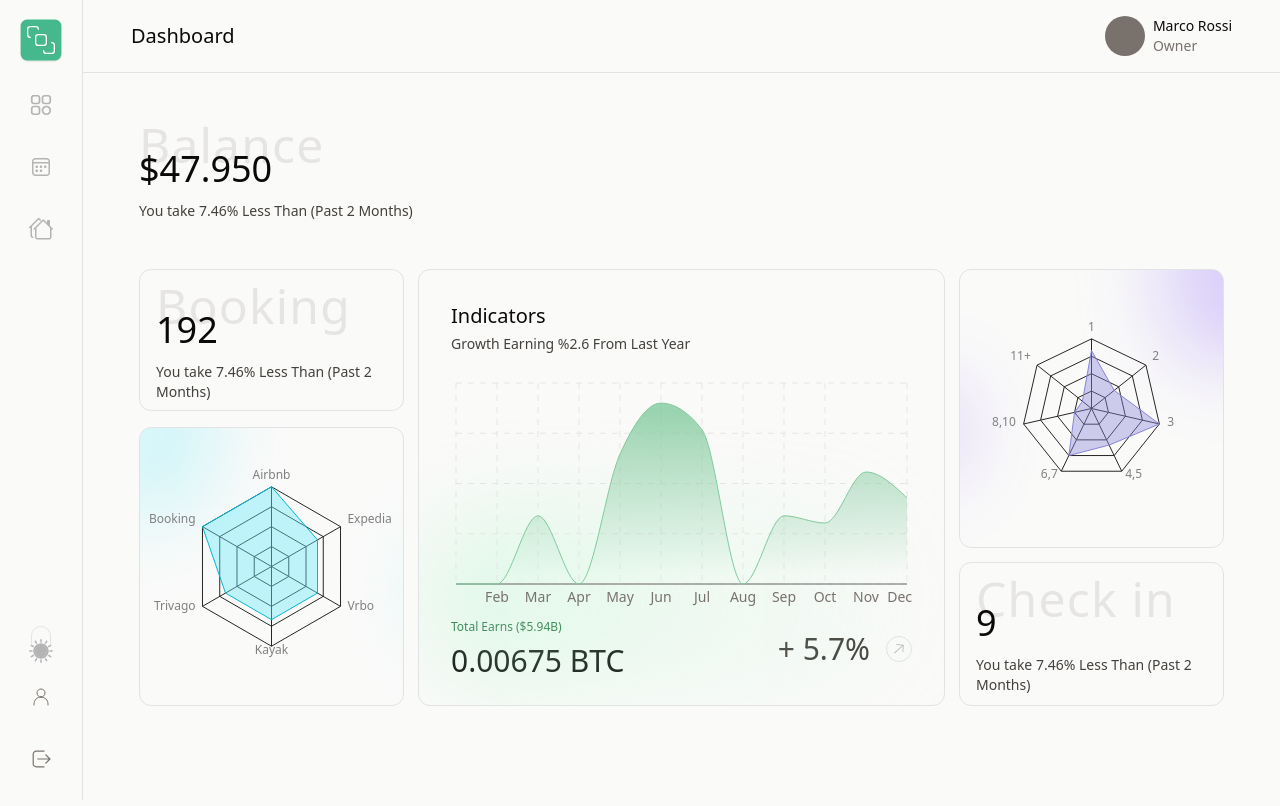
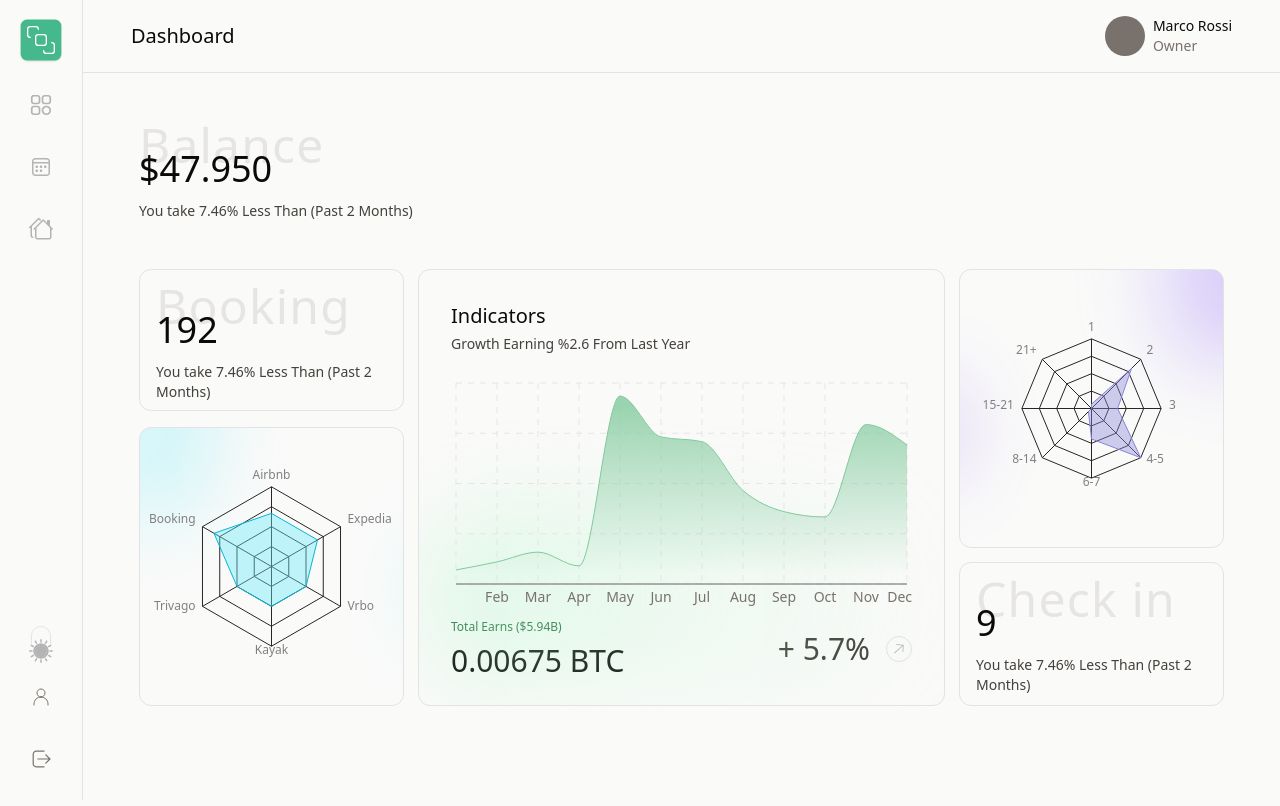
Before and after one commit to skyc4ffe1ne/dashboard, a React (Vite) app: page / in a window 1280 px wide. Built offline with nearby package versions, Linux system fonts and the light colour scheme; data requests are answered from the project's data file.

Commit message:
added data for the chart3

```diff
--- a/data/api.json
+++ b/data/api.json
@@ -153,6 +153,336 @@
       "price_per_night": 110,
       "extra_price": 20,
       "total_price": 0
+    },
+    {
+      "name": "Alberto Conti",
+      "email": "alberto.conti@example.com",
+      "checkin_date": "2024-12-01",
+      "checkout_date": "2024-12-07",
+      "booking_platform": "Vrbo",
+      "status": "confirmed",
+      "price_per_night": 150,
+      "extra_price": 30,
+      "total_price": 1050
+    },
+    {
+      "name": "Martina Ferraro",
+      "email": "martina.ferraro@example.com",
+      "checkin_date": "2024-11-01",
+      "checkout_date": "2024-11-07",
+      "booking_platform": "Booking",
+      "status": "pending",
+      "price_per_night": 110,
+      "extra_price": 25,
+      "total_price": 795
+    },
+    {
+      "name": "Simone Berti",
+      "email": "simone.berti@example.com",
+      "checkin_date": "2024-10-20",
+      "checkout_date": "2024-10-25",
+      "booking_platform": "Expedia",
+      "status": "canceled",
+      "price_per_night": 95,
+      "extra_price": 20,
+      "total_price": 0
+    },
+    {
+      "name": "Sofia Santini",
+      "email": "sofia.santini@example.com",
+      "checkin_date": "2024-09-05",
+      "checkout_date": "2024-09-10",
+      "booking_platform": "Kayak",
+      "status": "confirmed",
+      "price_per_night": 85,
+      "extra_price": 15,
+      "total_price": 425
+    },
+    {
+      "name": "Giorgio Conti",
+      "email": "giorgio.conti@example.com",
+      "checkin_date": "2024-08-01",
+      "checkout_date": "2024-08-07",
+      "booking_platform": "Trivago",
+      "status": "pending",
+      "price_per_night": 105,
+      "extra_price": 25,
+      "total_price": 770
+    },
+    {
+      "name": "Arianna De Luca",
+      "email": "arianna.deluca@example.com",
+      "checkin_date": "2024-07-15",
+      "checkout_date": "2024-07-20",
+      "booking_platform": "Airbnb",
+      "status": "confirmed",
+      "price_per_night": 100,
+      "extra_price": 20,
+      "total_price": 700
+    },
+    {
+      "name": "Francesco Moretti",
+      "email": "francesco.moretti@example.com",
+      "checkin_date": "2024-06-01",
+      "checkout_date": "2024-06-07",
+      "booking_platform": "Vrbo",
+      "status": "canceled",
+      "price_per_night": 120,
+      "extra_price": 30,
+      "total_price": 0
+    },
+    {
+      "name": "Alice Gatti",
+      "email": "alice.gatti@example.com",
+      "checkin_date": "2024-05-01",
+      "checkout_date": "2024-05-03",
+      "booking_platform": "Booking",
+      "status": "confirmed",
+      "price_per_night": 130,
+      "extra_price": 25,
+      "total_price": 520
+    },
+    {
+      "name": "Irene Colombo",
+      "email": "irene.colombo@example.com",
+      "checkin_date": "2024-05-01",
+      "checkout_date": "2024-05-04",
+      "booking_platform": "Booking",
+      "status": "confirmed",
+      "price_per_night": 130,
+      "extra_price": 25,
+      "total_price": 520
+    },
+    {
+      "name": "Roberta Rossi",
+      "email": "roberta.rossi@example.com",
+      "checkin_date": "2024-04-05",
+      "checkout_date": "2024-04-08",
+      "booking_platform": "Airbnb",
+      "status": "pending",
+      "price_per_night": 85,
+      "extra_price": 15,
+      "total_price": 270
+    },
+    {
+      "name": "Gabriele Santoro",
+      "email": "gabriele.santoro@example.com",
+      "checkin_date": "2024-03-10",
+      "checkout_date": "2024-03-12",
+      "booking_platform": "Kayak",
+      "status": "canceled",
+      "price_per_night": 95,
+      "extra_price": 20,
+      "total_price": 0
+    },
+    {
+      "name": "Caterina Fabbri",
+      "email": "caterina.fabbri@example.com",
+      "checkin_date": "2024-02-15",
+      "checkout_date": "2024-02-18",
+      "booking_platform": "Expedia",
+      "status": "confirmed",
+      "price_per_night": 110,
+      "extra_price": 20,
+      "total_price": 330
+    },
+    {
+      "name": "Leonardo Giordano",
+      "email": "leonardo.giordano@example.com",
+      "checkin_date": "2024-01-05",
+      "checkout_date": "2024-01-07",
+      "booking_platform": "Trivago",
+      "status": "confirmed",
+      "price_per_night": 100,
+      "extra_price": 10,
+      "total_price": 210
+    },
+    {
+      "name": "Marta Bianchi",
+      "email": "marta.bianchi@example.com",
+      "checkin_date": "2024-12-10",
+      "checkout_date": "2024-12-12",
+      "booking_platform": "Booking",
+      "status": "confirmed",
+      "price_per_night": 125,
+      "extra_price": 25,
+      "total_price": 275
+    },
+    {
+      "name": "Emanuele Rossi",
+      "email": "emanuele.rossi@example.com",
+      "checkin_date": "2024-11-05",
+      "checkout_date": "2024-11-10",
+      "booking_platform": "Expedia",
+      "status": "pending",
+      "price_per_night": 95,
+      "extra_price": 20,
+      "total_price": 475
+    },
+    {
+      "name": "Simona De Luca",
+      "email": "simona.deluca@example.com",
+      "checkin_date": "2024-10-01",
+      "checkout_date": "2024-10-03",
+      "booking_platform": "Vrbo",
+      "status": "confirmed",
+      "price_per_night": 130,
+      "extra_price": 30,
+      "total_price": 260
+    },
+    {
+      "name": "Giovanni Martelli",
+      "email": "giovanni.martelli@example.com",
+      "checkin_date": "2024-09-25",
+      "checkout_date": "2024-09-30",
+      "booking_platform": "Airbnb",
+      "status": "canceled",
+      "price_per_night": 85,
+      "extra_price": 15,
+      "total_price": 0
+    },
+    {
+      "name": "Paola Fabbri",
+      "email": "paola.fabbri@example.com",
+      "checkin_date": "2024-08-15",
+      "checkout_date": "2024-08-18",
+      "booking_platform": "Trivago",
+      "status": "confirmed",
+      "price_per_night": 105,
+      "extra_price": 25,
+      "total_price": 435
+    },
+    {
+      "name": "Giorgio Santini",
+      "email": "giorgio.santini@example.com",
+      "checkin_date": "2024-07-10",
+      "checkout_date": "2024-07-12",
+      "booking_platform": "Kayak",
+      "status": "pending",
+      "price_per_night": 90,
+      "extra_price": 20,
+      "total_price": 200
+    },
+    {
+      "name": "Veronica Martini",
+      "email": "veronica.martini@example.com",
+      "checkin_date": "2024-06-20",
+      "checkout_date": "2024-06-25",
+      "booking_platform": "Expedia",
+      "status": "confirmed",
+      "price_per_night": 115,
+      "extra_price": 25,
+      "total_price": 575
+    },
+    {
+      "name": "Alessandro Moretti",
+      "email": "alessandro.moretti@example.com",
+      "checkin_date": "2024-05-01",
+      "checkout_date": "2024-05-03",
+      "booking_platform": "Booking",
+      "status": "canceled",
+      "price_per_night": 100,
+      "extra_price": 15,
+      "total_price": 0
+    },
+    {
+      "name": "Ilaria Colombo",
+      "email": "ilaria.colombo@example.com",
+      "checkin_date": "2024-04-25",
+      "checkout_date": "2024-05-01",
+      "booking_platform": "Airbnb",
+      "status": "confirmed",
+      "price_per_night": 90,
+      "extra_price": 20,
+      "total_price": 540
+    },
+    {
+      "name": "Giada Bianchi",
+      "email": "giada.bianchi@example.com",
+      "checkin_date": "2024-12-15",
+      "checkout_date": "2024-12-16",
+      "booking_platform": "Booking",
+      "status": "confirmed",
+      "price_per_night": 120,
+      "extra_price": 30,
+      "total_price": 150
+    },
+    {
+      "name": "Luca Neri",
+      "email": "luca.neri@example.com",
+      "checkin_date": "2024-11-20",
+      "checkout_date": "2024-11-22",
+      "booking_platform": "Expedia",
+      "status": "confirmed",
+      "price_per_night": 110,
+      "extra_price": 25,
+      "total_price": 330
+    },
+    {
+      "name": "Sabrina Rossi",
+      "email": "sabrina.rossi@example.com",
+      "checkin_date": "2024-10-15",
+      "checkout_date": "2024-10-17",
+      "booking_platform": "Vrbo",
+      "status": "pending",
+      "price_per_night": 105,
+      "extra_price": 20,
+      "total_price": 315
+    },
+    {
+      "name": "Riccardo Santini",
+      "email": "riccardo.santini@example.com",
+      "checkin_date": "2024-09-10",
+      "checkout_date": "2024-09-12",
+      "booking_platform": "Airbnb",
+      "status": "confirmed",
+      "price_per_night": 90,
+      "extra_price": 15,
+      "total_price": 180
+    },
+    {
+      "name": "Giorgia De Luca",
+      "email": "giorgia.deluca@example.com",
+      "checkin_date": "2024-08-25",
+      "checkout_date": "2024-08-27",
+      "booking_platform": "Trivago",
+      "status": "canceled",
+      "price_per_night": 95,
+      "extra_price": 20,
+      "total_price": 190
+    },
+    {
+      "name": "Matteo Ferrari",
+      "email": "matteo.ferrari@example.com",
+      "checkin_date": "2024-07-01",
+      "checkout_date": "2024-07-03",
+      "booking_platform": "Kayak",
+      "status": "confirmed",
+      "price_per_night": 75,
+      "extra_price": 10,
+      "total_price": 150
+    },
+    {
+      "name": "Cecilia Gatti",
+      "email": "cecilia.gatti@example.com",
+      "checkin_date": "2024-06-10",
+      "checkout_date": "2024-06-13",
+      "booking_platform": "Booking",
+      "status": "pending",
+      "price_per_night": 120,
+      "extra_price": 25,
+      "total_price": 360
+    },
+    {
+      "name": "Andrea Moretti",
+      "email": "andrea.moretti@example.com",
+      "checkin_date": "2024-05-15",
+      "checkout_date": "2024-05-18",
+      "booking_platform": "Expedia",
+      "status": "confirmed",
+      "price_per_night": 100,
+      "extra_price": 20,
+      "total_price": 320
     }
   ]
 }
--- a/src/features/dashboard/Chart_2.jsx
+++ b/src/features/dashboard/Chart_2.jsx
@@ -7,39 +7,14 @@
   Tooltip,
 } from "recharts";
 
-const data = [
-  {
-    subject: "AirBnb",
-    A: 120,
-  },
-  {
-    subject: "Booking",
-    A: 98,
-  },
-  {
-    subject: "Expedia",
-    A: 86,
-  },
-  {
-    subject: "Vrbo",
-    A: 99,
-  },
-  {
-    subject: "Kayak",
-    A: 85,
-  },
-  {
-    subject: "Trivago",
-    A: 65,
-  },
-];
-
 const styleTooltip = {
   borderRadius: "0.25rem",
   border: "none",
   padding: "10px",
 };
+
 const platforms = ["Airbnb", "Expedia", "Vrbo", "Kayak", "Trivago", "Booking"];
+
 export default function Chart_2({ data }) {
   const finalData = platforms.map((el, i) => {
     let a = data.filter((j) => j.booking_platform === el).length;
--- a/src/features/dashboard/Chart_3.jsx
+++ b/src/features/dashboard/Chart_3.jsx
@@ -6,15 +6,32 @@
   ResponsiveContainer,
   Tooltip,
 } from "recharts";
-const data = [
-  { duration: "1", value: 10, durationN: 1 },
-  { duration: "2", value: 5, durationN: 2 },
-  { duration: "3", value: 12, durationN: 3 },
-  { duration: "4,5", value: 7, durationN: 4 },
-  { duration: "6,7", value: 9, durationN: 6 },
-  { duration: "8,10", value: 3, durationN: 8 },
-  { duration: "11+", value: 2, durationN: 11 },
+
+import { parseISO, differenceInDays } from "date-fns";
+
+const startData = [
+  { duration: "1", value: 0 },
+  { duration: "2", value: 0 },
+  { duration: "3", value: 0 },
+  { duration: "4-5", value: 0 },
+  { duration: "6-7", value: 0 },
+  { duration: "8-14", value: 0 },
+  { duration: "15-21", value: 0 },
+  { duration: "21+", value: 0 },
 ];
+
+function getDurationCategory(difference) {
+  if (difference === 1) return "1";
+  if (difference === 2) return "2";
+  if (difference === 3) return "3";
+  if (difference >= 4 && difference <= 5) return "4-5";
+  if (difference >= 6 && difference <= 7) return "6-7";
+  if (difference >= 8 && difference <= 14) return "8-14";
+  if (difference >= 15 && difference <= 21) return "15-21";
+  if (difference >= 22) return "21+";
+  return null;
+}
+
 const styleTooltip = {
   // backgroundColor: "rgba(255, 255, 255, 0.5)",
   borderRadius: "0.25rem",
@@ -22,10 +39,38 @@
   padding: "10px",
 };
 
-export default function Chart_3() {
+export default function Chart_3({ data }) {
+  const newData = data.reduce((acc, el) => {
+    {
+      /**calculate the difference */
+    }
+    const convCheckin = parseISO(el.checkin_date);
+    const convCheckout = parseISO(el.checkout_date);
+    const difference = differenceInDays(convCheckout, convCheckin);
+
+    const durationCategory = getDurationCategory(difference);
+    {
+      /**assigns the label based on the difference */
+    }
+    if (durationCategory) {
+      // finde the obj
+      const categoryObj = acc.find(
+        (item) => item.duration === durationCategory,
+      );
+      //update the value
+      if (categoryObj) {
+        categoryObj.value += 1;
+      }
+    }
+    {
+      /**return the new array */
+    }
+    return acc;
+  }, startData);
+
   return (
     <ResponsiveContainer width="100%" height="100%">
-      <RadarChart cx="50%" cy="50%" outerRadius="63%" data={data}>
+      <RadarChart cx="50%" cy="50%" outerRadius="63%" data={newData}>
         <PolarGrid />
         <PolarAngleAxis
           dataKey="duration"
@@ -43,23 +88,3 @@
     </ResponsiveContainer>
   );
 }
-
-// export default function Chart_3() {
-//   return (
-//     <ResponsiveContainer width="120%" height="100%" className="-translate-x-12">
-//       <ScatterChart dataKey="x" name="stature" unit="cm">
-//         <CartesianGrid />
-//         {/* <XAxis type="number" dataKey="x" name="stature" unit="cm" /> */}
-//         <YAxis
-//           type="number"
-//           dataKey="y"
-//           name="weight"
-//           unit="kg"
-//           className="hidden h-0 overflow-hidden text-xs font-thin opacity-0"
-//         />
-//         <Tooltip cursor={{ strokeDasharray: "3 3" }} />
-//         <Scatter name="A school" data={data} fill="#8884d8" />
-//       </ScatterChart>
-//     </ResponsiveContainer>
-//   );
-// }
--- a/src/pages/Dashboard.jsx
+++ b/src/pages/Dashboard.jsx
@@ -87,7 +87,7 @@
         <div className={gridStyle.card_5}>
           <BlurEffect type="lg-r-violet" />
           <BlurEffect type="sm-l-violet" />
-          <Chart_3 />
+          <Chart_3 data={data} />
         </div>
       </div>
     </>
```
Also changed, not shown: test2.js (renamed from test.js, +47 -59 lines).
